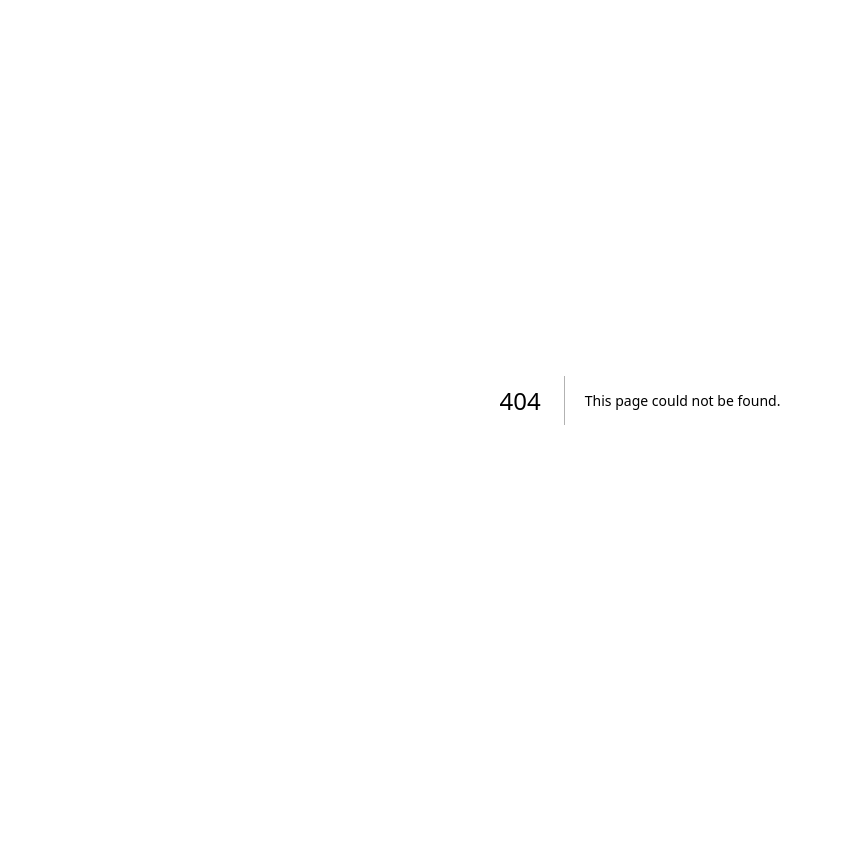
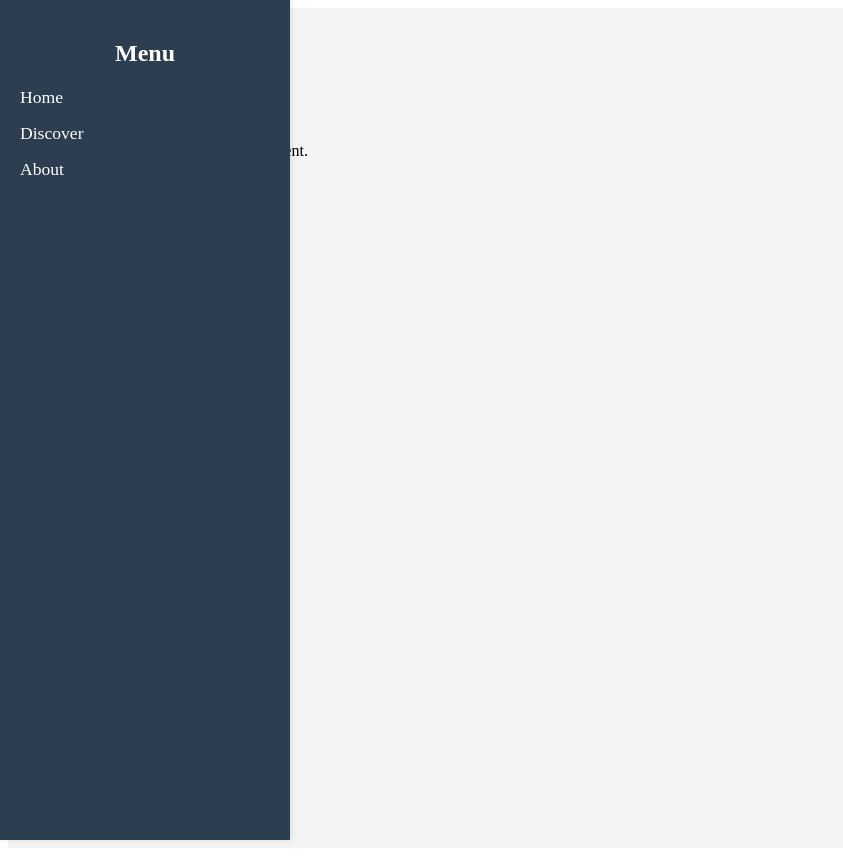
Before and after one commit to AnthonyP05/GimmeGig, a Next.js app: page /layout/discoverpage in a window 1280 px wide. Before the commit this address had no page. Shown: the whole page, without its empty margins (0-843 px from the left). Before the commit the page ends 800 px from the top, so only its background shows below. Built offline with nearby package versions, Linux system fonts and the light colour scheme.

Commit message:
Discover Page Implementation

```diff
--- /dev/null
+++ b/components/sidebar.js
@@ -0,0 +1,97 @@
+import Link from 'next/link';
+import { useState } from 'react';
+
+const Sidebar = () => {
+    const [hoveredLink, setHoveredLink] = useState(null);
+
+    const sidebar = {
+        width: '250px',
+        height: '100vh',
+        backgroundColor: '#2c3e50',
+        color: 'white',
+        padding: '20px',
+        boxShadow: '2px 0 5px rgba(0, 0, 0, 0.1)',
+        position: 'fixed',
+        top: 0,
+        left: 0,
+        bottom: 0,
+        overflowY: 'auto',
+    };
+
+    const titles = {
+        fontSize: '1.5rem',
+        marginBottom: '20px',
+        textAlign: 'center',
+      };
+
+      const menu = {
+        listStyle: 'none',
+        padding: '0',
+      };
+
+      const menuItem = {
+        margin: '15px 0',
+      };
+
+      const link = {
+        color: 'white',
+        textDecoration: 'none',
+        fontSize: '1.1rem',
+        transition: 'color 0.3s ease',
+      };
+
+      const linkHover = {
+        color: '#1abc9c',
+      };
+
+
+
+  return (
+    <div style={sidebar}>
+      <h2 style={titles}>Menu</h2>
+      <ul style={menu}>
+        <li style={menuItem}>
+            <Link
+                href="/"
+                style={{
+                ...link,
+                ...(hoveredLink === 'home' && linkHover),
+                }}
+                onMouseEnter={() => setHoveredLink('home')}
+                onMouseLeave={() => setHoveredLink(null)}
+            >
+                Home
+            </Link>
+          </li>
+        <li style={menuItem}>
+            <Link
+                href="/layout/discoverpage"
+                style={{
+                ...link,
+                ...(hoveredLink === 'discover' && linkHover),
+                }}
+                onMouseEnter={() => setHoveredLink('discover')}
+                onMouseLeave={() => setHoveredLink(null)}
+            >
+                Discover
+            </Link>
+          </li>
+        <li style={menuItem}>
+            <Link
+                href="/about"
+                style={{
+                ...link,
+                ...(hoveredLink === 'about' && linkHover),
+                }}
+                onMouseEnter={() => setHoveredLink('about')}
+                onMouseLeave={() => setHoveredLink(null)}
+            >
+                About
+            </Link>
+        </li>
+      </ul>
+    </div>
+  );
+};
+
+export default Sidebar;
--- /dev/null
+++ b/pages/layout/discoverpage.js
@@ -0,0 +1,34 @@
+import React from 'react';
+import Sidebar from '../../components/sidebar';
+
+const DiscoverPage = () => {
+ // Inline styles for the main content area
+    const mainContentStyles = {
+        flex: 1,
+        padding: '20px',
+        backgroundColor: '#f4f4f4',
+        height: '100vh',
+        overflowY: 'auto',
+    };
+
+    // Inline styles for the container (to hold Sidebar and main content)
+    const containerStyles = {
+        display: 'flex',
+    };
+
+    return (
+        <div style={containerStyles}>
+        {/* Include the Sidebar component */}
+        <Sidebar />
+
+        {/* Main content area */}
+        <main style={mainContentStyles}>
+            <h1>Discover Page</h1>
+            <p>Welcome to the Discover Page!</p>
+            <p>Here you can explore and find new content.</p>
+        </main>
+        </div>
+  );
+};
+
+export default DiscoverPage;
```
Also changed, not shown: pages/index.js (+8 -0 lines).
